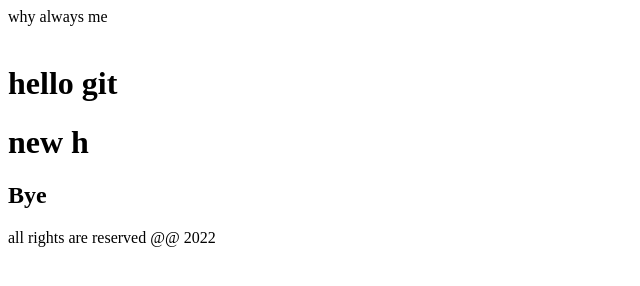
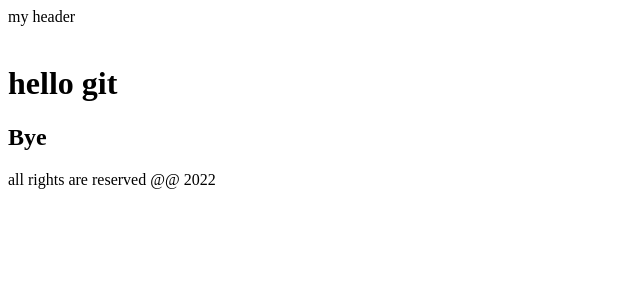
Before and after one commit to MahdiBahar/git-project-1, a plain HTML site: page index.html in a window 1280 px wide. Shown: the whole page, without its empty margins (0-640 px from the left). Drawn offline with Linux system fonts and the light colour scheme.

Commit message:
some change in devv branch

```diff
--- a/index.html
+++ b/index.html
@@ -9,14 +9,14 @@
 <body>
 
     <header>
-        why always me
+       my header
     </header>
     <div class="banner">
         <img src="banner.jpg" alt="">
     </div>
     <div class = 'slider'>
         <h1> hello git </h1>
-        <h1> new h </h1>
+
         <h2> Bye </h2>
     </div>
     <footer>
```
